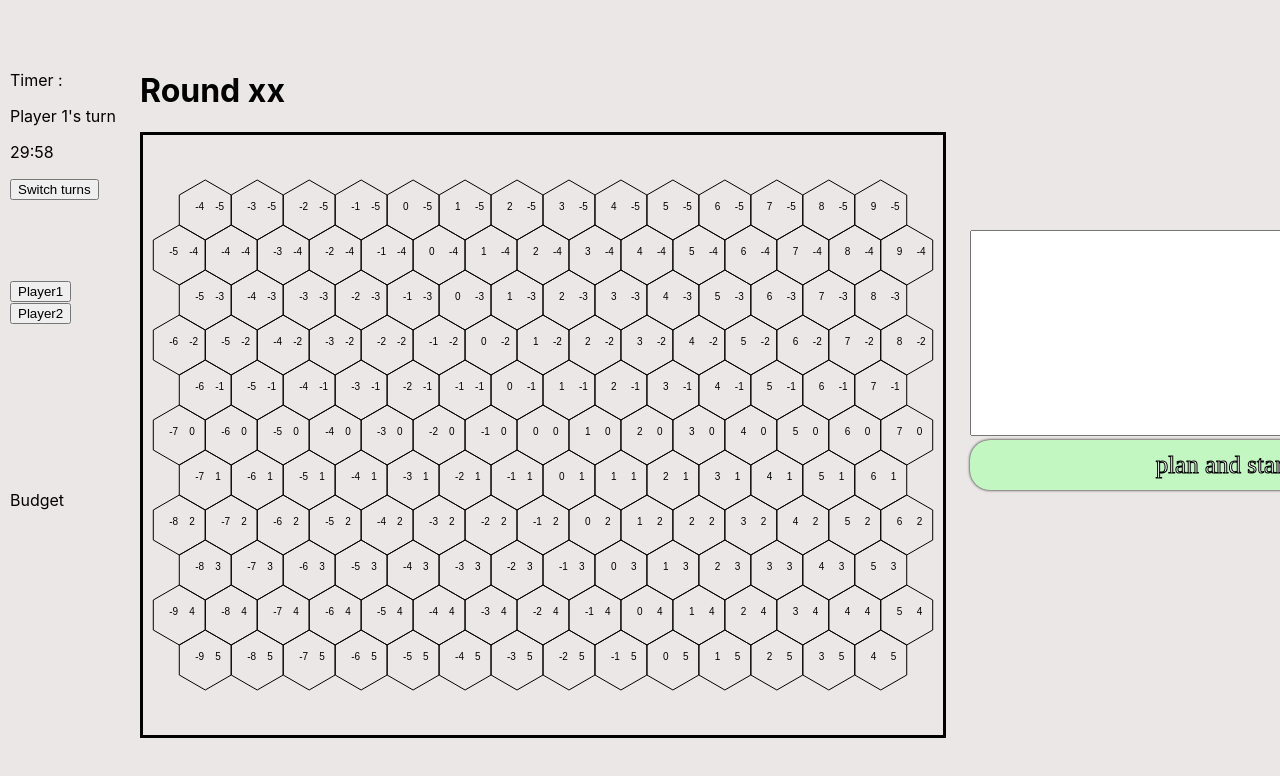
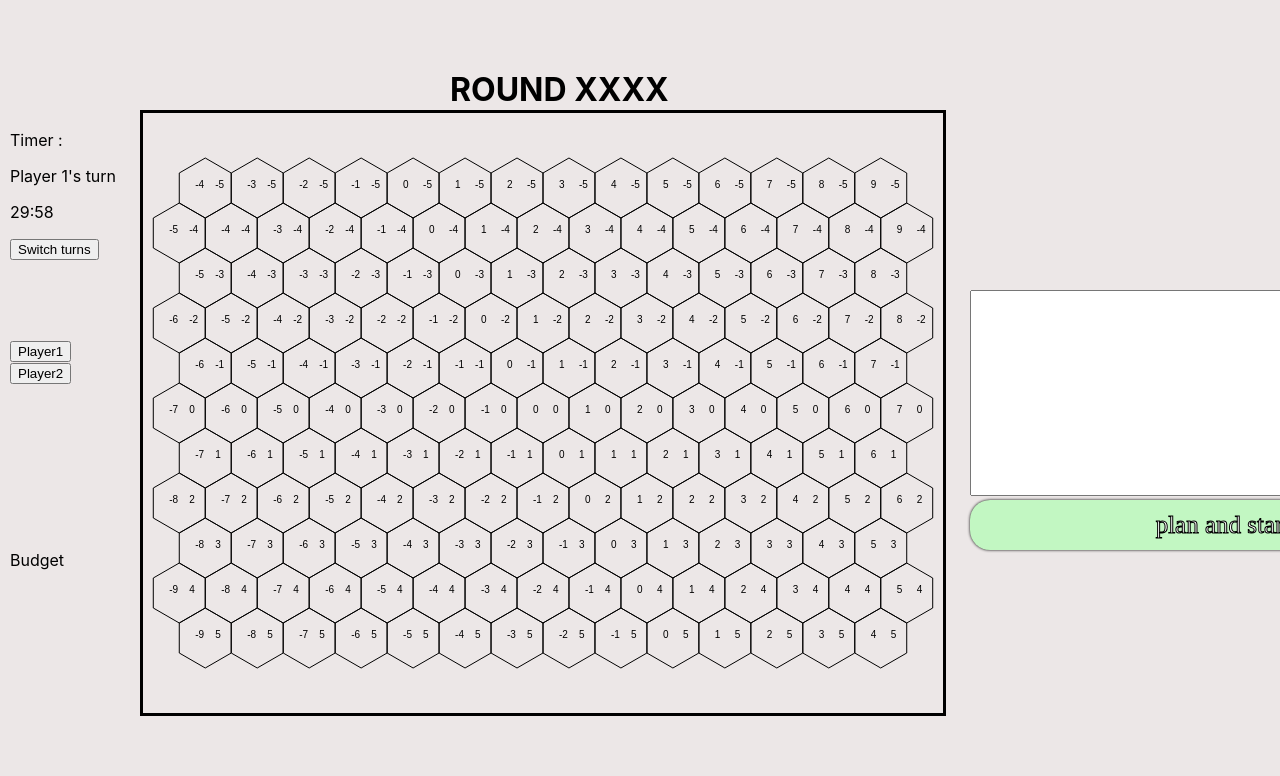
Before and after one commit to BezTTTT/PJOOP-Front, a React (Create React App) app: page / in a window 1280 px wide. Both pictures are taken after a click on the button "START". Shown: the top 776 px of the page. Built offline with nearby package versions, Linux system fonts and the light colour scheme.

Commit message:
grid done

```diff
--- a/src/components/ingame/PlayMenu.jsx
+++ b/src/components/ingame/PlayMenu.jsx
@@ -6,6 +6,8 @@ import Timer from "./Timer";
 function PlayMenu() {
   return (
     <div className="center">
+      <div className="gridROWROUND">
+         <h1 className="roundHeading">ROUND XXXX</h1>
         <div className="grid-container">
           <div className="leftrower">
             <div>
@@ -23,7 +25,6 @@ function PlayMenu() {
           </div>
 
           <div>
-          <h1>Round xx</h1>
             <Canvas />
           </div>
           <div className="rower">
@@ -32,6 +33,7 @@ function PlayMenu() {
           </div>
         </div>
       </div>
+    </div>
   );
 }
 
--- a/src/components/ingame/SubmitStyles.css
+++ b/src/components/ingame/SubmitStyles.css
@@ -22,6 +22,20 @@ textArea {
   transform: translate(10px, 50px);
 }
 
+.gridROWROUND{
+  display: grid;
+  grid-template-rows: 50px 50px;
+  grid-gap: 10px;
+
+}
+
+.roundHeading {
+
+  margin-top: 20px;
+  margin-left: 440px;
+}
+
+
 .grid-container {
   display: grid;
   grid-template-columns: 120px 820px 100px;
```
Lines whose indentation alone changed are shown as unchanged.
